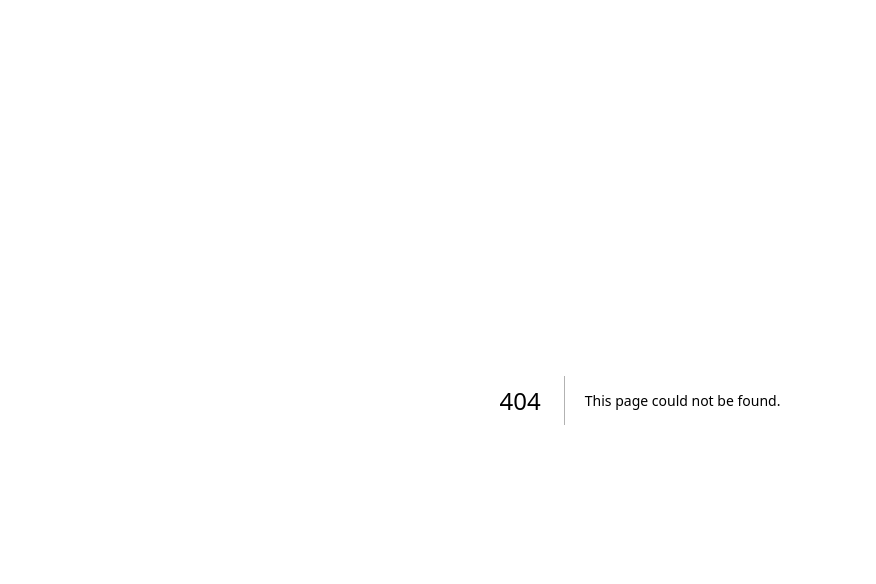
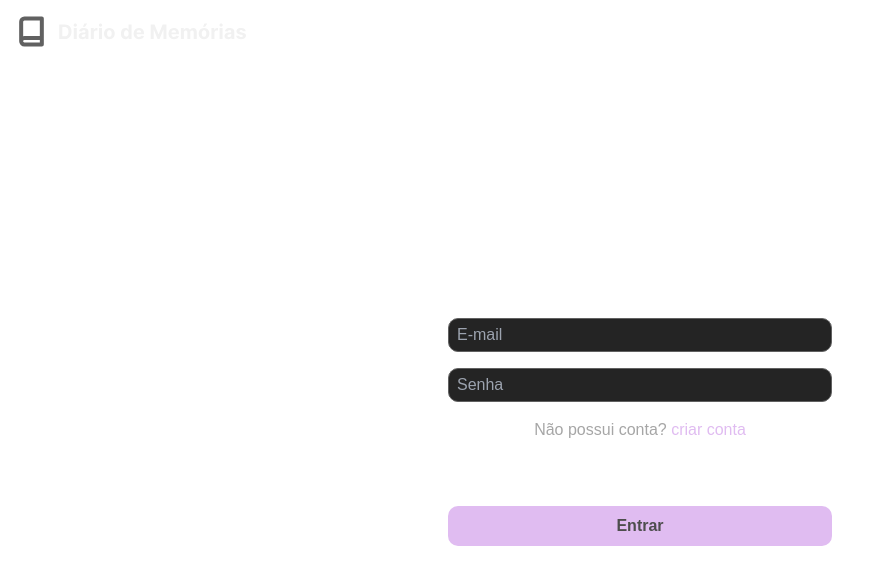
Before and after one commit to michaelalexandrinofreire/DIARIO-DE-MEMORIAS, a Next.js app: page /login in a window 1280 px wide. Before the commit this address had no page. Shown: the top 584 px of the page, without its empty margins (0-876 px from the left). Built offline with nearby package versions, Linux system fonts and the light colour scheme.

Commit message:
login and register page

```diff
--- a/src/app/components/Button.jsx
+++ b/src/app/components/Button.jsx
@@ -5,7 +5,7 @@ export default function Button({
   onClick,
   type = "button",
   className = "",
-  color = "bg-blue-500"
+  color = "bg-blue-500",
 }) {
   return (
     <button
--- /dev/null
+++ b/src/app/components/Input.jsx
@@ -0,0 +1,12 @@
+export default function Input({ placeholder = "preencher", Id, Name }) {
+  return (
+    <input
+    className="py-1 px-2 rounded-[10px] w-96 bg-bgProject border-[#616161] border"
+      type="text"
+      id={`${Id}`}
+      name={`${Name}`}
+      placeholder={`${placeholder}`}
+      required
+    />
+  );
+}
--- /dev/null
+++ b/src/app/login/page.jsx
@@ -0,0 +1,30 @@
+import Button from "../components/Button";
+import Input from "../components/Input";
+import logo from "../images/logo.svg";
+import Image from "next/image";
+
+export default function Login() {
+  return (
+    <div className="flex flex-col min-h-screen min-w-full">
+      <header className="flex justify-between p-4">
+        <a href="./">
+          <Image src={logo} priority />
+        </a>
+      </header>
+      <main className="flex items-center justify-center flex-col flex-grow gap-16">
+        <div className="flex gap-4 flex-col justify-center items-center">
+          <Input placeholder="E-mail" />
+          <Input placeholder="Senha" />
+          <p className="text-[#A6A6A6]">
+            Não possui conta?{" "}
+            <a href="/register" className="text-purpleProject">
+              criar conta
+            </a>
+          </p>
+        </div>
+
+        <Button label="Entrar" className="w-96" color="bg-purpleProject" />
+      </main>
+    </div>
+  );
+}
--- a/src/app/page.js
+++ b/src/app/page.js
@@ -1,7 +1,8 @@
 import Image from "next/image";
 import logo from "./images/logo.svg";
-import Girl from "./images/girl.svg"
+import Girl from "./images/girl.svg";
 import Button from "./components/Button";
+import Link from "next/link";
 
 export default function Home() {
   return (
@@ -11,8 +12,12 @@ export default function Home() {
           <Image src={logo} priority />
         </a>
         <div className="flex justify-between gap-5">
-          <Button label="Entrar" color="bg-purpleProject" />
-          <Button label="Criar Conta" color="bg-blueProject" />
+          <Link href="/login">
+            <Button label="Entrar" color="bg-purpleProject" />
+          </Link>
+          <Link href="/register">
+            <Button label="Criar Conta" color="bg-blueProject" />
+          </Link>
         </div>
       </header>
       <main className="flex justify-between w-full">
@@ -34,10 +39,13 @@ export default function Home() {
             </p>
             <span className="text-pinkProject"> livre</span> para você.
           </div>
-          <Button label="Começar agora" color="bg-purpleProject" />
+          <a href="/register">
+            {" "}
+            <Button label="Começar agora" color="bg-purpleProject" />{" "}
+          </a>
         </div>
         <div>
-          <Image src={Girl}/>
+          <Image src={Girl} />
         </div>
       </main>
     </div>
--- /dev/null
+++ b/src/app/register/page.jsx
@@ -0,0 +1,30 @@
+import Button from "../components/Button";
+import Input from "../components/Input";
+import logo from "../images/logo.svg";
+import Image from "next/image";
+
+export default function Login() {
+  return (
+    <div className="flex flex-col min-h-screen min-w-full">
+      <header className="flex justify-between p-4">
+        <a href="./">
+          <Image src={logo} priority />
+        </a>
+      </header>
+      <main className="flex items-center justify-center flex-col flex-grow gap-16">
+        <div className="flex gap-4 flex-col justify-center items-center">
+          <Input placeholder="E-mail" />
+          <Input placeholder="Senha" />
+          <p className="text-[#A6A6A6]">
+            Já possui conta?{" "}
+            <a href="/login" className="text-blueProject">
+              Entrar
+            </a>{" "}
+          </p>
+        </div>
+
+        <Button label="Criar conta" className="w-96" color="bg-blueProject" />
+      </main>
+    </div>
+  );
+}
```
